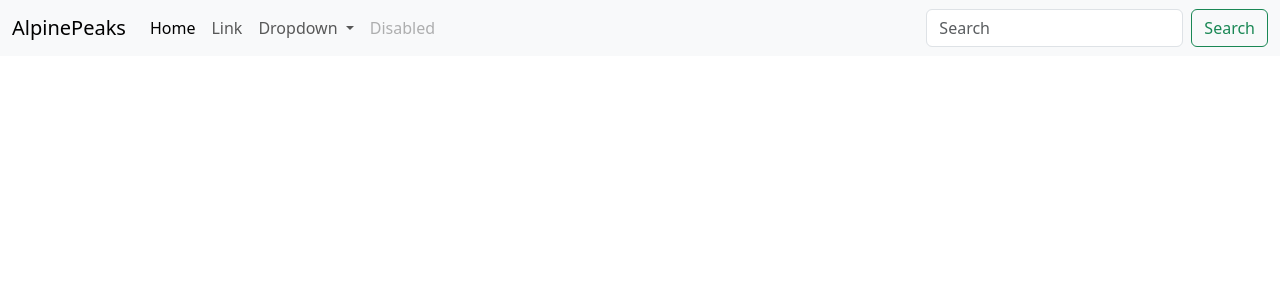
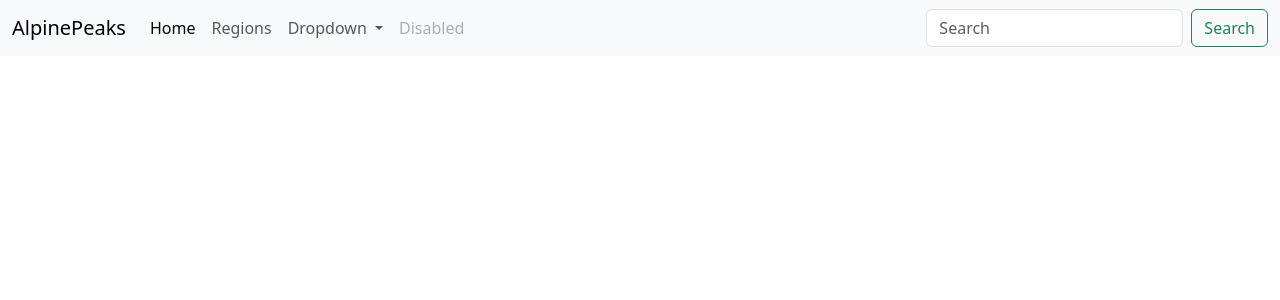
Before and after one commit to florianneukirchen/Alpine-Peaks, a Django app: template peaks/templates/peaks/layout.html in a window 1280 px wide. Shown: the top 300 px of the page. Run offline with Django 4.2, Linux system fonts and the light colour scheme; the template is opened without the code that fills it, so the values that code supplies are empty.

Commit message:
Improve region list

```diff
--- a/peaks/templates/peaks/layout.html
+++ b/peaks/templates/peaks/layout.html
@@ -22,7 +22,7 @@
                     <a class="nav-link active" aria-current="page" href="{% url 'index' %}">Home</a>
                     </li>
                     <li class="nav-item">
-                    <a class="nav-link" href="#">Link</a>
+                    <a class="nav-link" href="{% url 'regionlist' %}">Regions</a>
                     </li>
                     <li class="nav-item dropdown">
                     <a class="nav-link dropdown-toggle" href="#" role="button" data-bs-toggle="dropdown" aria-expanded="false">
```
